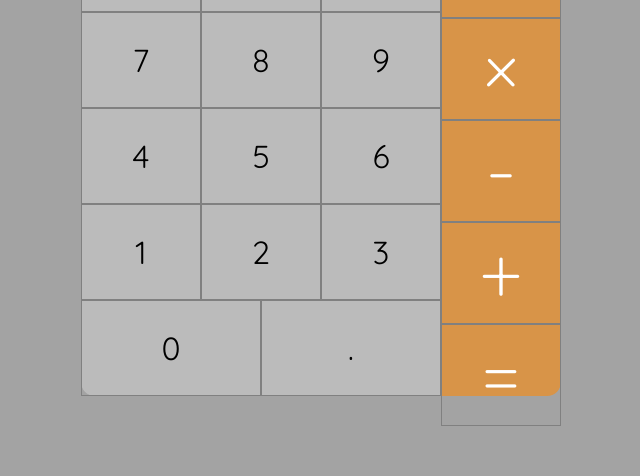
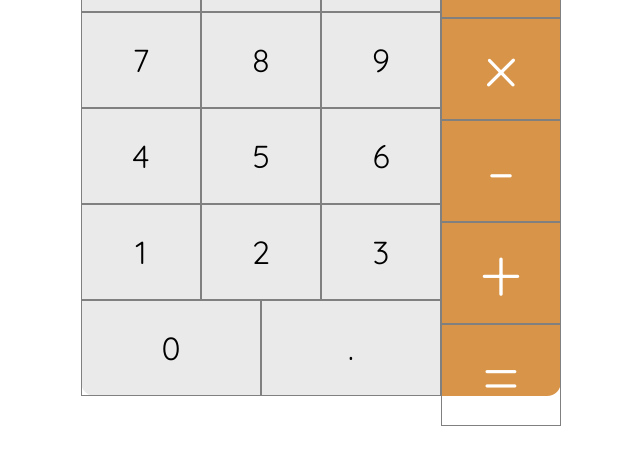
Before and after one commit to shogunsea/calculator, a website built with webpack: page src/index.html in a window 1280 px wide. Shown: the part 324-800 px from the top of the page, without its empty margins (319-959 px from the left). Built offline with nearby package versions, Linux system fonts and the light colour scheme; files whose address does not match are found by name.

Commit message:
remove black background

```diff
--- a/package.json
+++ b/package.json
@@ -1,6 +1,6 @@
 {
   "name": "one-calculator",
-  "version": "1.1.0",
+  "version": "1.1.1",
   "description": "Plain calculator mirco app in HTML/CSS/JS.",
   "main": "index.js",
   "scripts": {
--- a/src/assets/main.scss
+++ b/src/assets/main.scss
@@ -12,7 +12,6 @@ body {
   display: flex;
   justify-content: center;
   align-items: center;
-  background: rgba(0, 0, 0, 0.36);
   height: 100vh;
   width: 100vw;
 }
```
